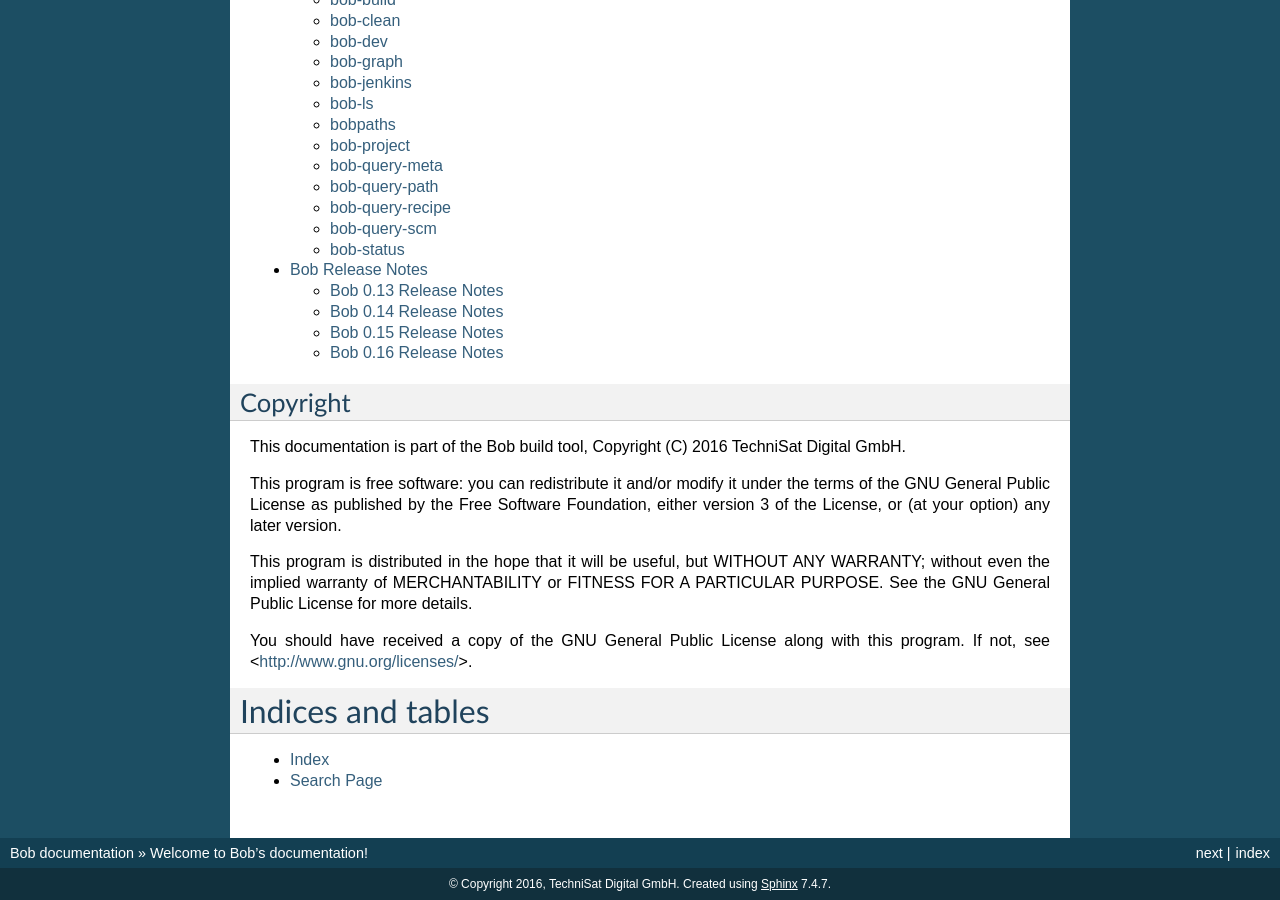
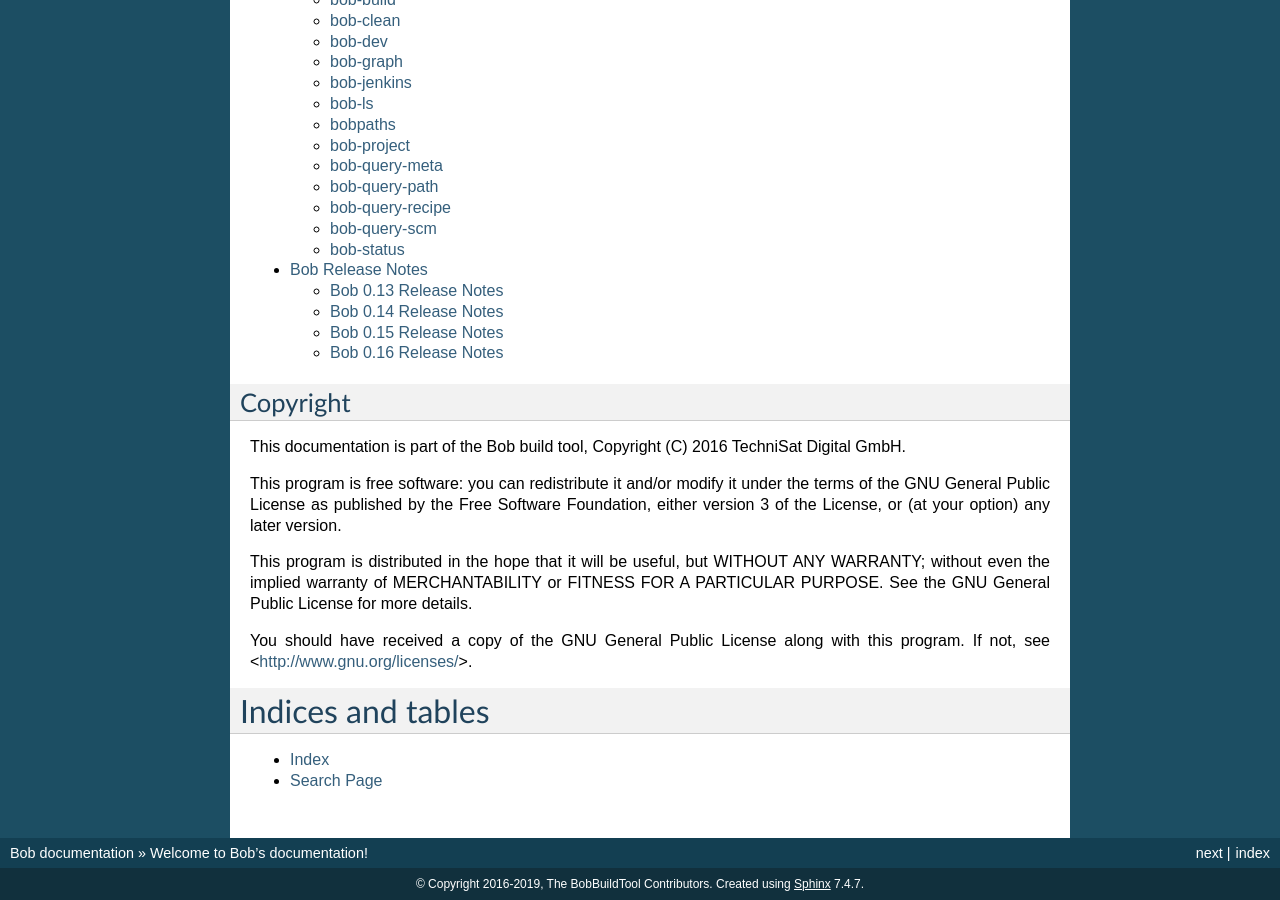
Before and after one commit to BobBuildTool/bob, a Sphinx documentation site: the page built from doc/index.rst, in a window 1280 px wide and 900 px high, scrolled down 849 px. Built offline with Sphinx 7.4.7, drawn with Linux system fonts in a browser that asks for light colours; formulas are drawn with MathJax 3; the version number could not be read and is left out.

Commit message:
doc: update copyright notice
The copyright of the project is held by the individual authors. State
that in the copyright message.

```diff
--- a/doc/conf.py
+++ b/doc/conf.py
@@ -59,7 +59,7 @@ master_doc = 'index'
 
 # General information about the project.
 project = 'Bob'
-copyright = '2016, TechniSat Digital GmbH'
+copyright = '2016-2019, The BobBuildTool Contributors'
 
 # The version info for the project you're documenting, acts as replacement for
 # |version| and |release|, also used in various other places throughout the
@@ -226,7 +226,7 @@ latex_elements = {
 #  author, documentclass [howto, manual, or own class]).
 latex_documents = [
   ('index', 'Bob.tex', 'Bob Documentation',
-   'TechniSat Digital GmbH', 'manual'),
+   'The BobBuildTool Contributors', 'manual'),
 ]
 
 # The name of an image file (relative to this directory) to place at the top of
@@ -286,7 +286,7 @@ man_pages = [
 #  dir menu entry, description, category)
 texinfo_documents = [
   ('index', 'Bob', 'Bob Documentation',
-   'TechniSat Digital GmbH', 'Bob', 'One line description of project.',
+   'The BobBuildTool Contributors', 'Bob', 'One line description of project.',
    'Miscellaneous'),
 ]
 
```
